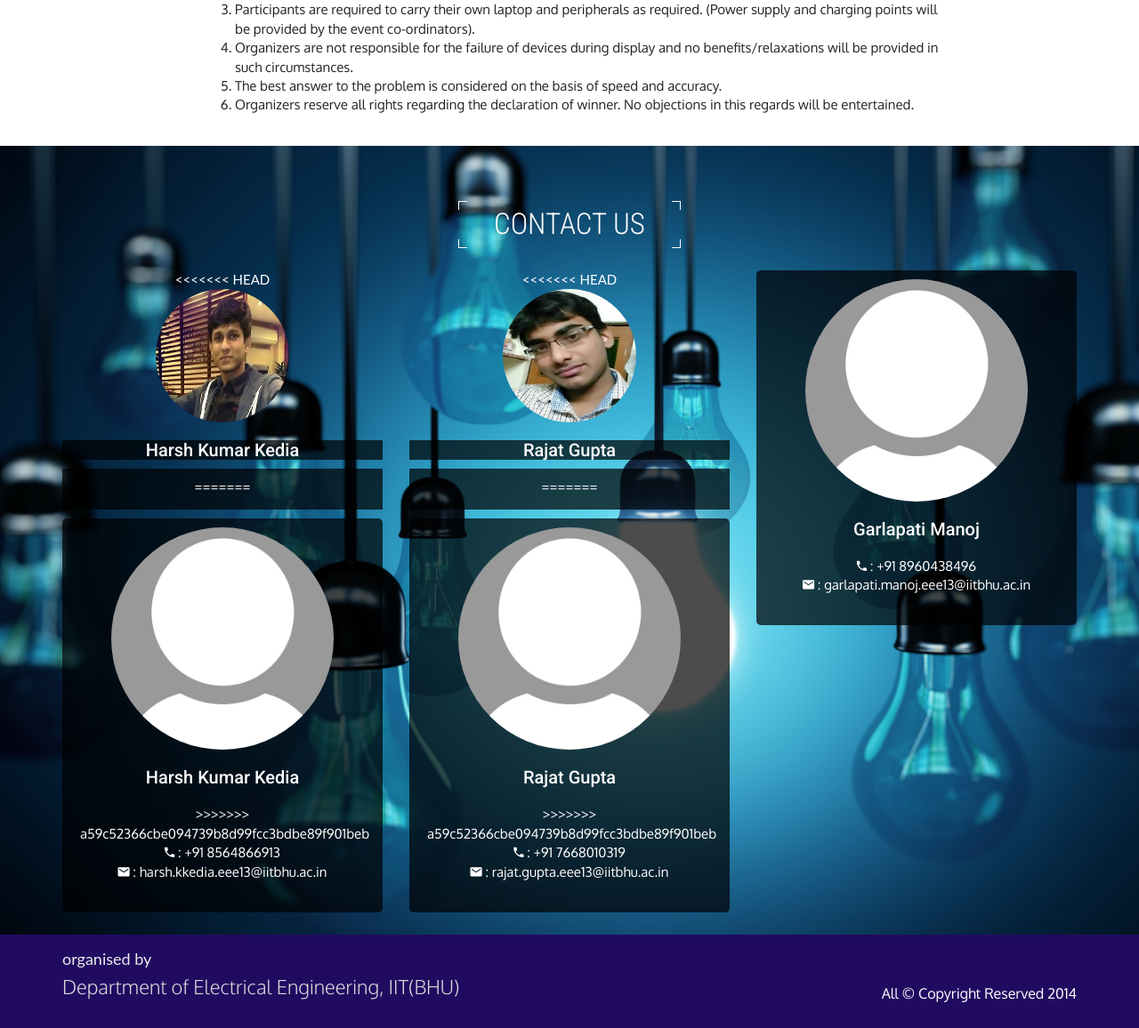
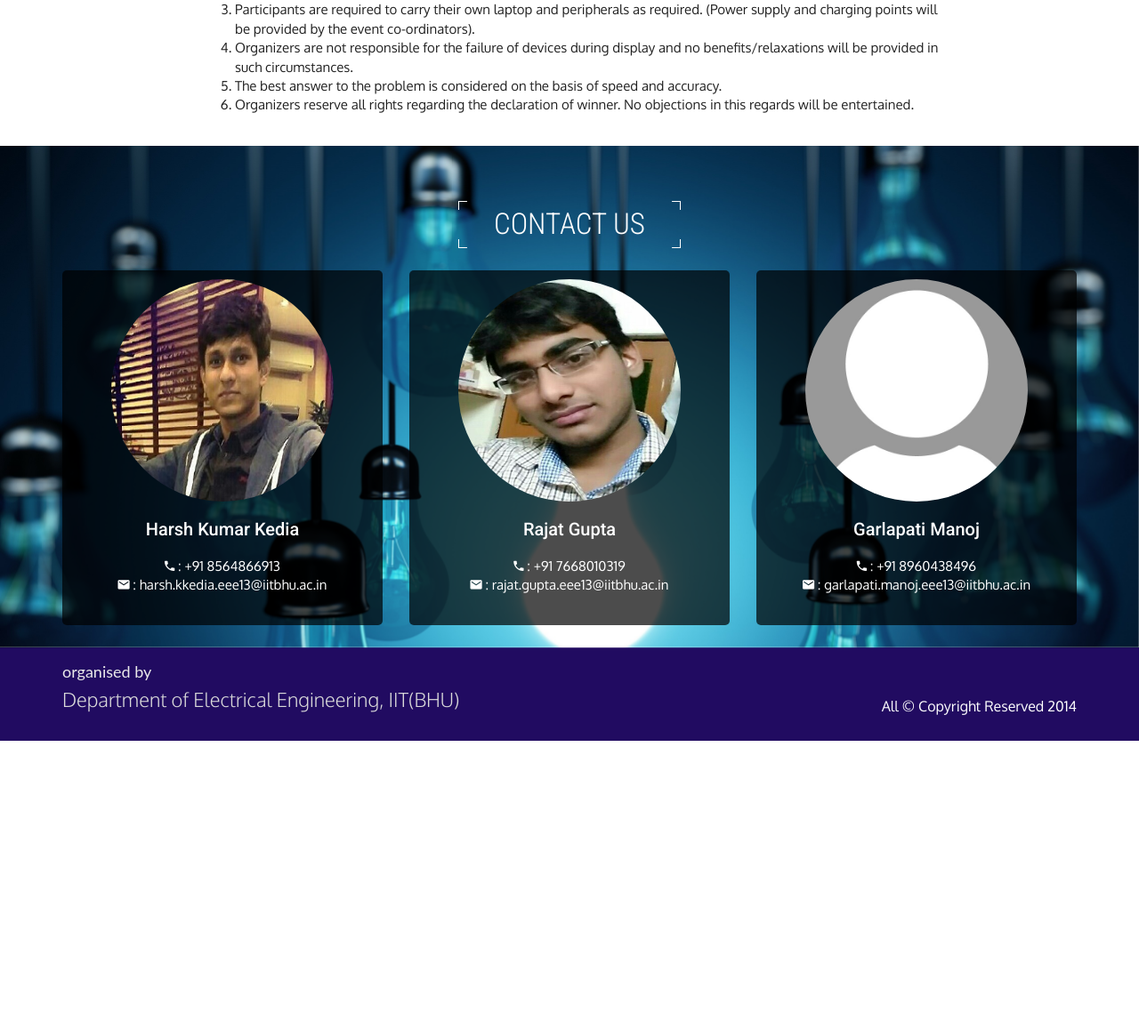
Before and after one commit to VC1995/Prastuti_2016, a PHP site: page /simulim.php in a window 1280 px wide. Shown: the part 1663-2819 px from the top of the page at 89% size. After the commit the page ends 2496 px from the top, so only its background shows below. Run offline with PHP 8.4, Linux system fonts and the light colour scheme; some web fonts are replaced.

Commit message:
small changes

```diff
--- a/idp.php
+++ b/idp.php
@@ -12,7 +12,7 @@
                     <li style="padding-left: 1em"><a class="nav_menu_item" href="#features"><i class="ion-play"></i><span class="hidden-sm"> Introduction</span></a></li>
                     <li style="padding-left: 1em"><a class="nav_menu_item" href="#gallery"><i class="ion-gear-a"></i><span class="hidden-sm"> Event Structure</span></a></li>
                     <li style="padding-left: 1em"><a class="nav_menu_item" href="#rules"><i class="ion-android-checkbox-outline"></i><span class="hidden-sm"> Rules & Guidlines</span></a></li>
-                    <li style="padding-left: 1em"><a class="nav_menu_item" href="#team"><i class="ion-android-call"></i><span class="hidden-sm"> Contact Us</span></a></li>
+                    <li style="padding-left: 1em"><a class="nav_menu_item" href="#team"><i class="ion-android-call"></i><span class="hidden-sm"> Coordinators</span></a></li>
                     <li style="padding-left: 1em;position:relative;">
                         <div class="dropdown">
                         <button class="btn btn-default dropdown-toggle" type="button" id="dropdownMenu1" data-toggle="dropdown" data-hover="dropdown" aria-haspopup="true" aria-expanded="true" style="background:rgba(0,0,0,.7);border:2px solid white;color:white;font-size:16px;">Other Events
@@ -22,10 +22,10 @@
 
                         <li><a href="bizcraft.php">Bizcraft</a></li>
                         <li><a href="consilium.php">Consilium</a></li>
-                        <li><a href="simulim.php">Simulim</a></li>
                         <li><a href="ppt.php">Paper Presentation</a></li>
                         <li><a href="poster.php">Poster Presentation</a></li>
                         <li><a href="recognizance.php">Recognizance</a></li>
+                        <li><a href="simulim.php">Simulim</a></li>
                         <li><a href="sos.php">SOS</a></li>
                         </ul>
                         </div>
--- a/simulim.php
+++ b/simulim.php
@@ -168,34 +168,20 @@
             </section>
             <section class="row" style="color:white;text-align:center;">
                 <section class="col-md-4 col-sm-6">
-<<<<<<< HEAD
-                    <div class="team-member wow animated fadeIn" data-wow-delay=="0.3s" style="position:relative;">
-                        <img src="static/img/Harsh.jpg" class="img_res team-pic" style="position:relative;left:50%;margin-left:-75px;height:150px;width:150px;">
-                        <h2 class="wow animated fadeInDown" data-wow-delay=="0.7s" style="background:rgba(0,0,0,.7);">Harsh Kumar Kedia</h2>
-                        <p class="wow animated fadeIn" data-wow-delay=="0.7s" style="background:rgba(0,0,0,.7);">
-=======
                     <div class="team-member wow animated fadeIn legible" data-wow-delay=="0.3s" style="position:relative;">
-                        <img src="static/img/propic.jpg" class="img_res team-pic" style="position:relative;left:50%;margin-left:-125px;height:250px;width:250px;">
+                        <img src="static/img/harsh.jpg" class="img_res team-pic" style="position:relative;left:50%;margin-left:-125px;height:250px;width:250px;">
                         <h2 class="wow animated fadeInDown" data-wow-delay=="0.7s">Harsh Kumar Kedia</h2>
                         <p class="wow animated fadeIn" data-wow-delay=="0.7s">
->>>>>>> a59c52366cbe094739b8d99fcc3bdbe89f901beb
                             <i class="ion-android-call"></i> : +91 8564866913<br>
                         <i class="ion-android-mail"></i> : harsh.kkedia.eee13@iitbhu.ac.in
                         </p>
                     </div>
                 </section>
                 <section class="col-md-4 col-sm-6">
-<<<<<<< HEAD
-                    <div class="team-member wow animated fadeIn" data-wow-delay=="0.3s" style="position:relative;">
-                        <img src="static/img/rajat.jpg" class="img_res team-pic" style="position:relative;left:50%;margin-left:-75px;height:150px;width:150px;">
-                        <h2 class="wow animated fadeInDown" data-wow-delay=="0.7s" style="background:rgba(0,0,0,.7);">Rajat Gupta</h2>
-                        <p class="wow animated fadeIn" data-wow-delay=="0.7s" style="background:rgba(0,0,0,.7);">
-=======
                     <div class="team-member wow animated fadeIn legible" data-wow-delay=="0.3s" style="position:relative;">
-                        <img src="static/img/propic.jpg" class="img_res team-pic" style="position:relative;left:50%;margin-left:-125px;height:250px;width:250px;">
+                        <img src="static/img/rajat.jpg" class="img_res team-pic" style="position:relative;left:50%;margin-left:-125px;height:250px;width:250px;">
                         <h2 class="wow animated fadeInDown" data-wow-delay=="0.7s">Rajat Gupta</h2>
                         <p class="wow animated fadeIn" data-wow-delay=="0.7s">
->>>>>>> a59c52366cbe094739b8d99fcc3bdbe89f901beb
                             <i class="ion-android-call"></i> : +91 7668010319<br>
                         <i class="ion-android-mail"></i> : rajat.gupta.eee13@iitbhu.ac.in
                         </p>
```
Also changed, not shown: consilium.php (+2 -6 lines).
